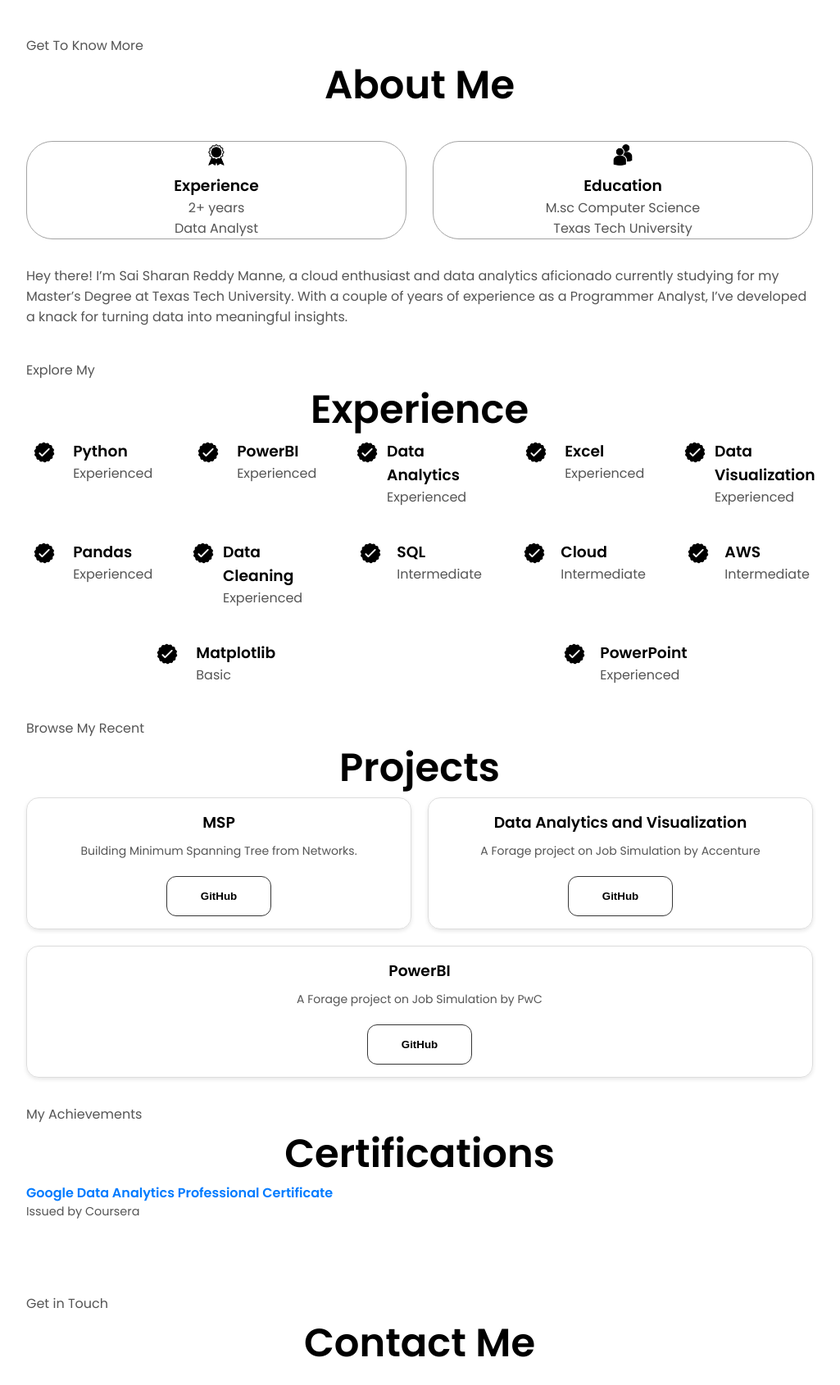
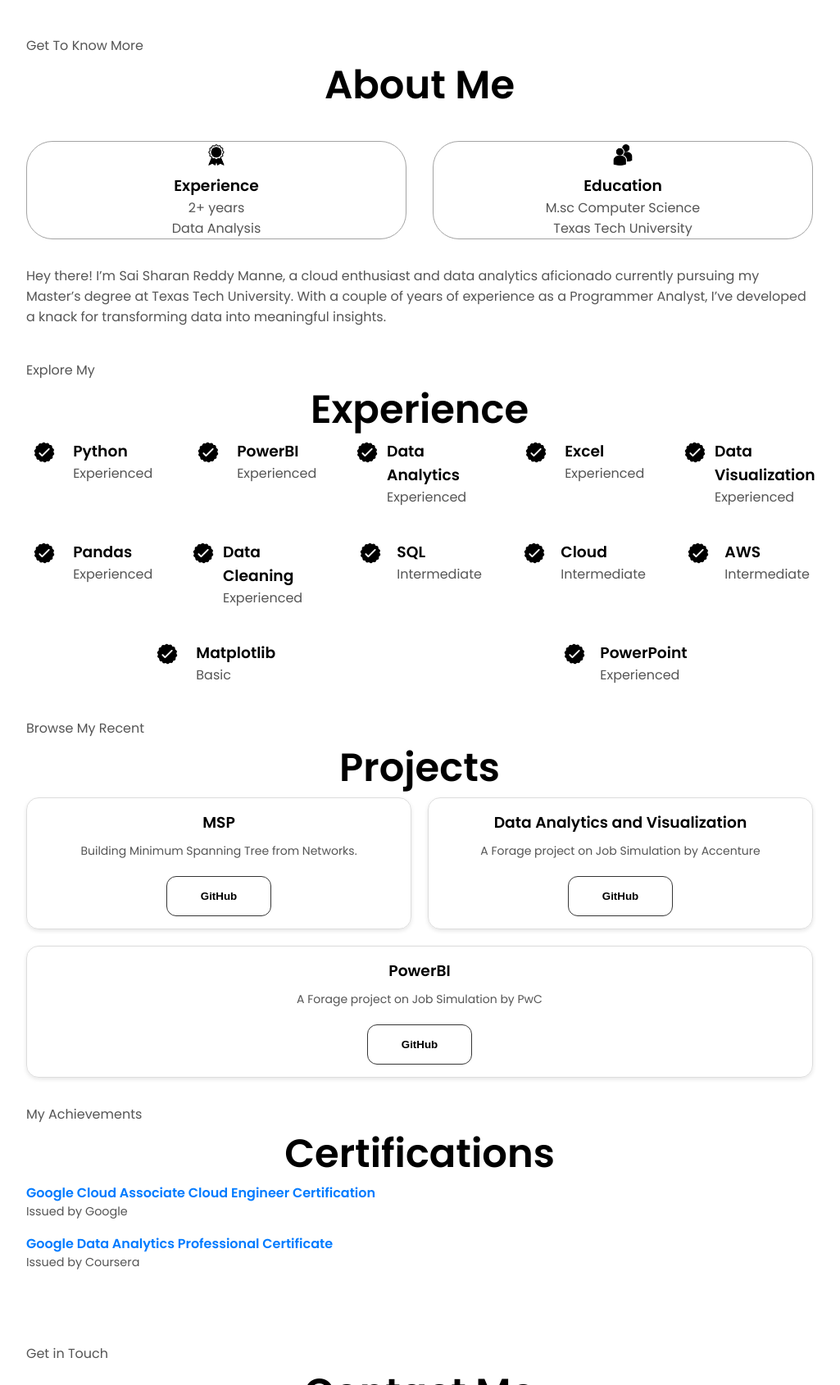
Before and after one commit to saisharanreddymanne/Manne-Portfolio, a plain HTML site: page index.html in a window 1280 px wide. Shown: the part 901-2591 px from the top of the page at 82% size, without its empty margins (128-1153 px from the left). Drawn offline with Linux system fonts and the light colour scheme.

Commit message:
Corrected slight mistakes in about section.

```diff
--- a/index.html
+++ b/index.html
@@ -77,7 +77,7 @@
                       class="icon"
                     />
                     <h3>Experience</h3>
-                    <p>2+ years <br />Data Analyst</p>
+                    <p>2+ years <br />Data Analysis</p>
                   </div>
                   <div class="details-container">
                     <img
@@ -91,7 +91,7 @@
                 </div>
                 <div class="text-container">
                   <p>
-                    Hey there! I’m Sai Sharan Reddy Manne, a cloud enthusiast and data analytics aficionado currently studying for my Master’s Degree at Texas Tech University. With a couple of years of experience as a Programmer Analyst, I’ve developed a knack for turning data into meaningful insights.
+                    Hey there! I’m Sai Sharan Reddy Manne, a cloud enthusiast and data analytics aficionado currently pursuing my Master’s degree at Texas Tech University. With a couple of years of experience as a Programmer Analyst, I’ve developed a knack for transforming data into meaningful insights.
                   </p>
                 </div>
               </div>
@@ -277,6 +277,12 @@
           <p class="section__text__p1">My Achievements</p>
           <h1 class="title">Certifications</h1>
           <ul class="certifications-list">
+            <li>
+              <a href="https://www.credly.com/badges/cb401197-fa73-490b-b4b1-c16712d825ad/public_url" target="_blank">
+                  Google Cloud Associate Cloud Engineer Certification
+              </a>
+              <span>Issued by Google</span>
+            </li>
               <li>
                   <a href="https://coursera.org/share/3ba0a4821b01658cd40f726693604b75" target="_blank">
                       Google Data Analytics Professional Certificate
```
